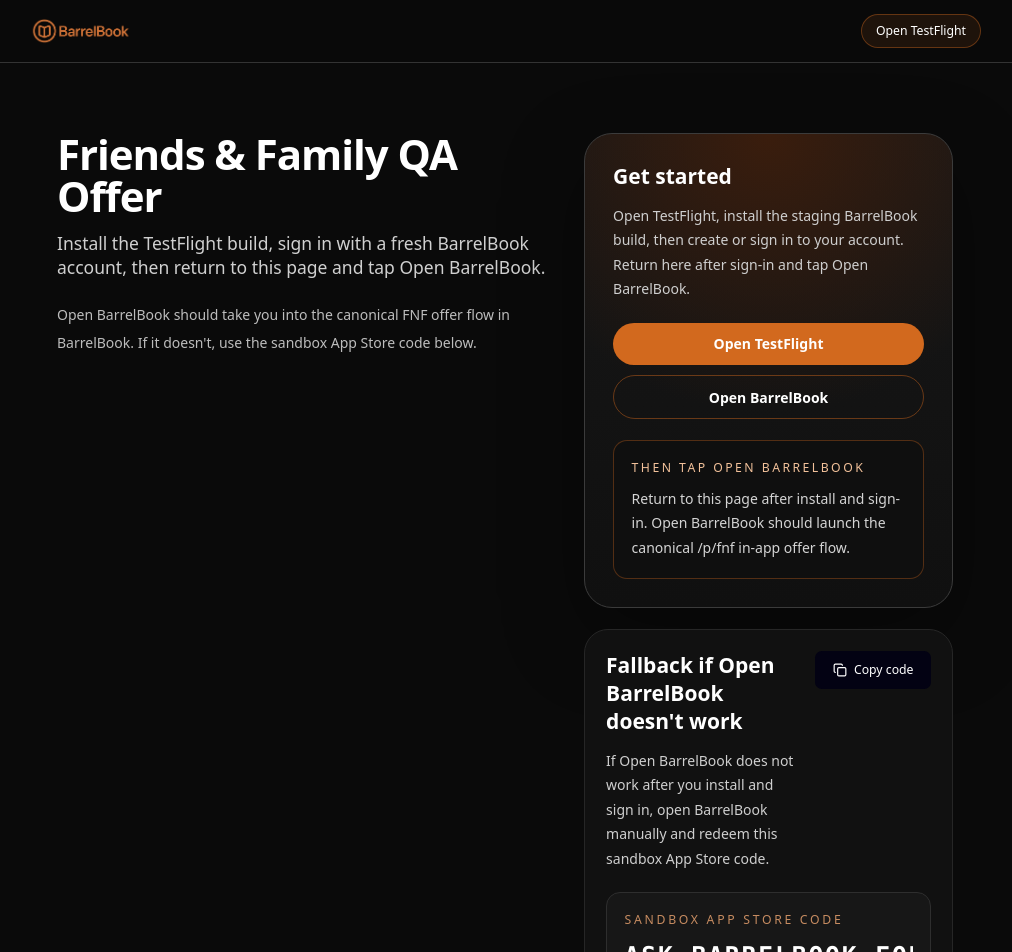
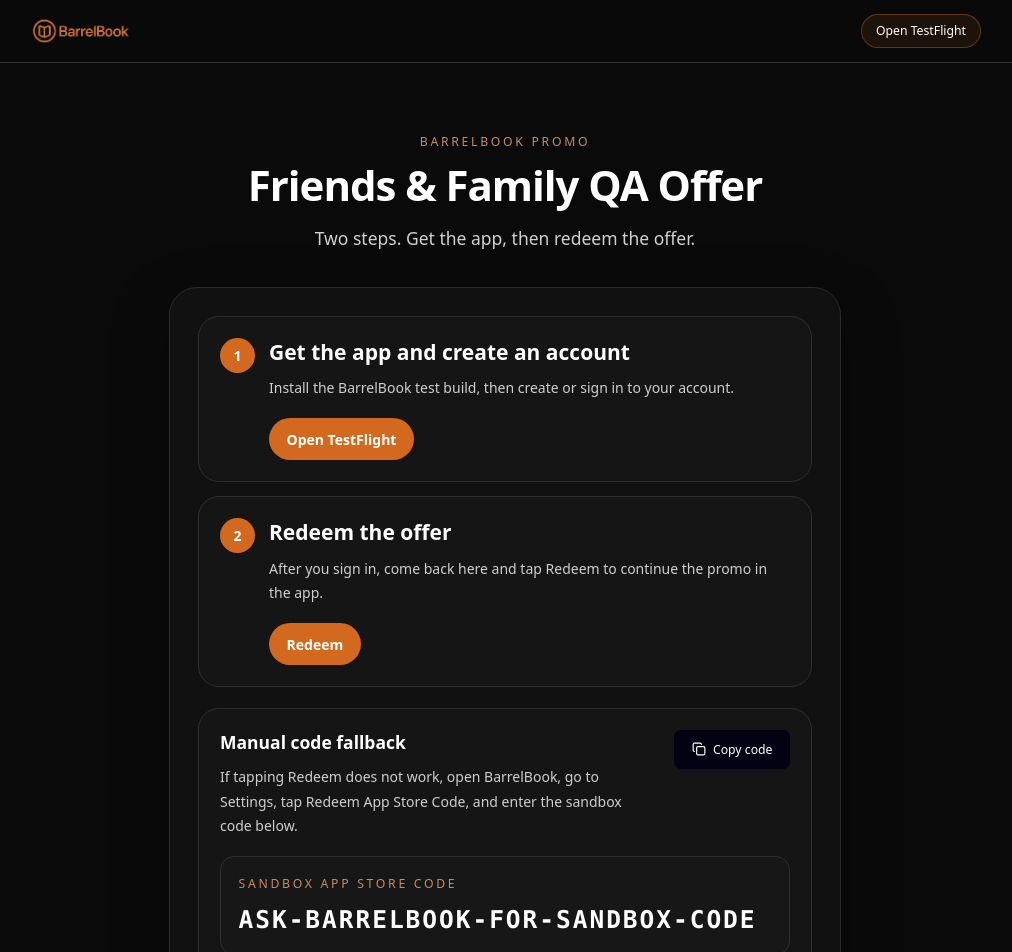
Before and after one commit to Aurelius3000/barrelbook-website, a Next.js app: page /qa/fnf in a window 1280 px wide. Shown: the top 952 px of the page, without its empty margins (135-1147 px from the left). Built offline with nearby package versions, Linux system fonts and the light colour scheme; no server answers.

Commit message:
feat: simplify promo redemption flow

```diff
--- a/src/components/promo/PromoLandingPage.tsx
+++ b/src/components/promo/PromoLandingPage.tsx
@@ -13,6 +13,18 @@
 export default function PromoLandingPage({
   campaign,
 }: PromoLandingPageProps) {
+  const installStepDescription = campaign.qaOnly
+    ? "Install the BarrelBook test build, then create or sign in to your account."
+    : "Download BarrelBook, then create or sign in to your account.";
+
+  const redeemStepDescription = campaign.qaOnly
+    ? "After you sign in, come back here and tap Redeem to continue the promo in the app."
+    : "After you sign in, come back here and tap Redeem to redeem the offer in the app.";
+
+  const fallbackDescription = campaign.qaOnly
+    ? "If tapping Redeem does not work, open BarrelBook, go to Settings, tap Redeem App Store Code, and enter the sandbox code below."
+    : "If tapping Redeem does not work, open BarrelBook, go to Settings, tap Redeem App Store Code, and enter the code below.";
+
   return (
     <main className="min-h-screen bg-[#0A0A0A] text-white">
       <header className="border-b border-[#333333] bg-[#0A0A0A]/95 backdrop-blur-md">
@@ -39,58 +51,76 @@
       </header>
 
       <section className="px-4 py-12 sm:px-6 lg:px-8 lg:py-20">
-        <div className="mx-auto max-w-5xl">
-          <div className="grid gap-8 lg:grid-cols-[minmax(0,1.15fr)_minmax(320px,0.85fr)] lg:items-start">
-            <div className="max-w-3xl">
-              <h1 className="text-4xl font-semibold tracking-tight sm:text-5xl">
+        <div className="mx-auto max-w-3xl">
+          <div className="text-center">
+            <p className="text-sm font-medium uppercase tracking-[0.22em] text-[#C78C61]">
+              BarrelBook promo
+            </p>
+            <h1 className="mt-4 text-4xl font-semibold tracking-tight sm:text-5xl">
               {campaign.title}
             </h1>
-              <p className="mt-4 max-w-2xl text-lg text-[#D0D0D0] sm:text-xl">
-                {campaign.subtitle}
-              </p>
-              <p className="mt-6 max-w-3xl text-base leading-8 text-[#BDBDBD]">
-                {campaign.heroBody}
+            <p className="mx-auto mt-5 max-w-2xl text-lg leading-8 text-[#D0D0D0] sm:text-xl">
+              Two steps. Get the app, then redeem the offer.
             </p>
           </div>
 
-            <aside className="space-y-6">
-              <div className="rounded-[28px] border border-[#3B3B3B] bg-[radial-gradient(circle_at_top,#3A1D0D,transparent_55%),linear-gradient(180deg,#171717_0%,#101010_100%)] p-6 shadow-[0_28px_80px_rgba(0,0,0,0.35)] sm:p-8">
-                <h2 className="text-2xl font-semibold text-white">Get started</h2>
-                <p className="mt-4 text-base leading-7 text-[#CFCFCF]">
-                  {campaign.primaryCardDescription}
+          <div className="mt-10 rounded-[28px] border border-[#2B2B2B] bg-[#111111] p-5 shadow-[0_20px_60px_rgba(0,0,0,0.28)] sm:p-8">
+            <ol className="space-y-4">
+              <li className="rounded-3xl border border-[#2E2E2E] bg-[#151515] p-5 sm:p-6">
+                <div className="flex items-start gap-4">
+                  <div className="flex h-10 w-10 shrink-0 items-center justify-center rounded-full bg-[#D2691E] text-base font-semibold text-white">
+                    1
+                  </div>
+                  <div className="min-w-0 flex-1">
+                    <h2 className="text-2xl font-semibold text-white">
+                      Get the app and create an account
+                    </h2>
+                    <p className="mt-3 max-w-xl text-base leading-7 text-[#CFCFCF]">
+                      {installStepDescription}
                     </p>
-                <div className="mt-6 flex flex-col gap-3">
                     <a
                       href={campaign.installUrl}
                       target="_blank"
                       rel="noopener noreferrer"
-                    className="inline-flex w-full items-center justify-center rounded-full bg-[#D2691E] px-5 py-3 text-base font-semibold text-white transition hover:bg-[#B85714]"
+                      className="mt-5 inline-flex items-center justify-center rounded-full bg-[#D2691E] px-5 py-3 text-base font-semibold text-white transition hover:bg-[#B85714]"
                     >
                       {campaign.installLabel}
                     </a>
+                  </div>
+                </div>
+              </li>
+
+              <li className="rounded-3xl border border-[#2E2E2E] bg-[#151515] p-5 sm:p-6">
+                <div className="flex items-start gap-4">
+                  <div className="flex h-10 w-10 shrink-0 items-center justify-center rounded-full bg-[#D2691E] text-base font-semibold text-white">
+                    2
+                  </div>
+                  <div className="min-w-0 flex-1">
+                    <h2 className="text-2xl font-semibold text-white">
+                      Redeem the offer
+                    </h2>
+                    <p className="mt-3 max-w-xl text-base leading-7 text-[#CFCFCF]">
+                      {redeemStepDescription}
+                    </p>
                     <a
                       href={getPromoAppOpenUrl(campaign)}
-                    className="inline-flex w-full items-center justify-center rounded-full border border-[#D2691E]/45 bg-transparent px-5 py-3 text-base font-semibold text-white transition hover:border-[#D2691E] hover:bg-[#D2691E]/10"
+                      className="mt-5 inline-flex items-center justify-center rounded-full bg-[#D2691E] px-5 py-3 text-base font-semibold text-white transition hover:bg-[#B85714]"
                     >
-                    Open BarrelBook
+                      Redeem
                     </a>
                   </div>
-                <div className="mt-6 rounded-2xl border border-[#D2691E]/35 bg-[#0F0F0F] p-5">
-                  <div className="text-sm uppercase tracking-[0.2em] text-[#F2C19A]">
-                    {campaign.openHintTitle}
                 </div>
-                  <p className="mt-3 text-base leading-7 text-[#D4D4D4]">
-                    {campaign.openHint}
-                  </p>
-                </div>
-              </div>
+              </li>
+            </ol>
 
-              <div className="rounded-[24px] border border-[#262626] bg-[#111111] p-5 sm:p-6">
+            <div className="mt-6 rounded-3xl border border-[#2E2E2E] bg-[#151515] p-5 sm:p-6">
               <div className="flex flex-col gap-5 sm:flex-row sm:items-start sm:justify-between">
                 <div>
-                    <h2 className="text-2xl font-semibold">{campaign.fallbackTitle}</h2>
-                    <p className="mt-4 text-base leading-7 text-[#CFCFCF]">
-                      {campaign.fallbackSummary}
+                  <h2 className="text-xl font-semibold text-white">
+                    Manual code fallback
+                  </h2>
+                  <p className="mt-3 max-w-xl text-base leading-7 text-[#CFCFCF]">
+                    {fallbackDescription}
                   </p>
                 </div>
                 <div className="sm:shrink-0">
@@ -98,7 +128,7 @@
                 </div>
               </div>
 
-                <div className="mt-6 rounded-2xl border border-[#2E2E2E] bg-[#171717] p-5">
+              <div className="mt-5 rounded-2xl border border-[#2E2E2E] bg-[#171717] p-5">
                 <div className="text-sm uppercase tracking-[0.22em] text-[#C78C61]">
                   {campaign.codeLabel}
                 </div>
@@ -106,21 +136,7 @@
                   {campaign.code}
                 </code>
               </div>
-
-                <ol className="mt-6 space-y-4">
-                  {campaign.fallbackSteps.map((step, index) => (
-                    <li key={step} className="flex gap-4">
-                      <div className="flex h-8 w-8 shrink-0 items-center justify-center rounded-full bg-[#D2691E]/15 text-sm font-semibold text-[#F2C19A]">
-                        {index + 1}
             </div>
-                      <div className="pt-1 text-base leading-7 text-[#D4D4D4]">
-                        {step}
-                      </div>
-                    </li>
-                  ))}
-                </ol>
-              </div>
-            </aside>
           </div>
         </div>
       </section>
```
Lines whose indentation alone changed are shown as unchanged.
